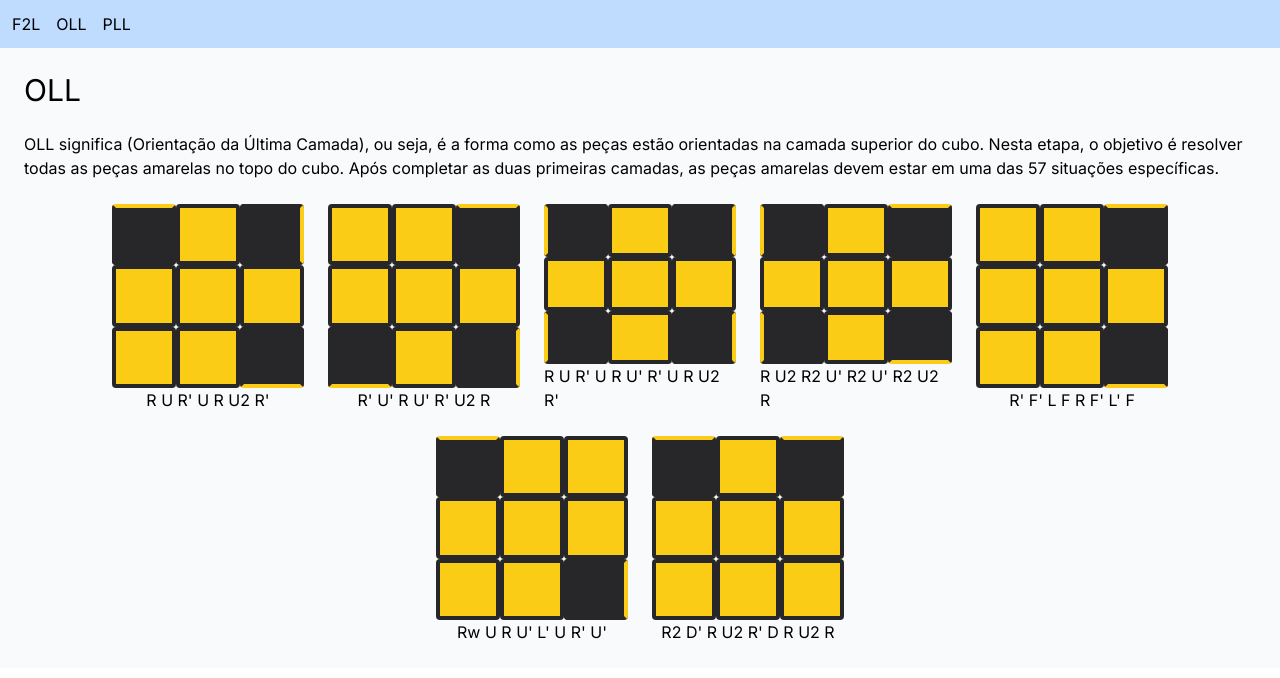
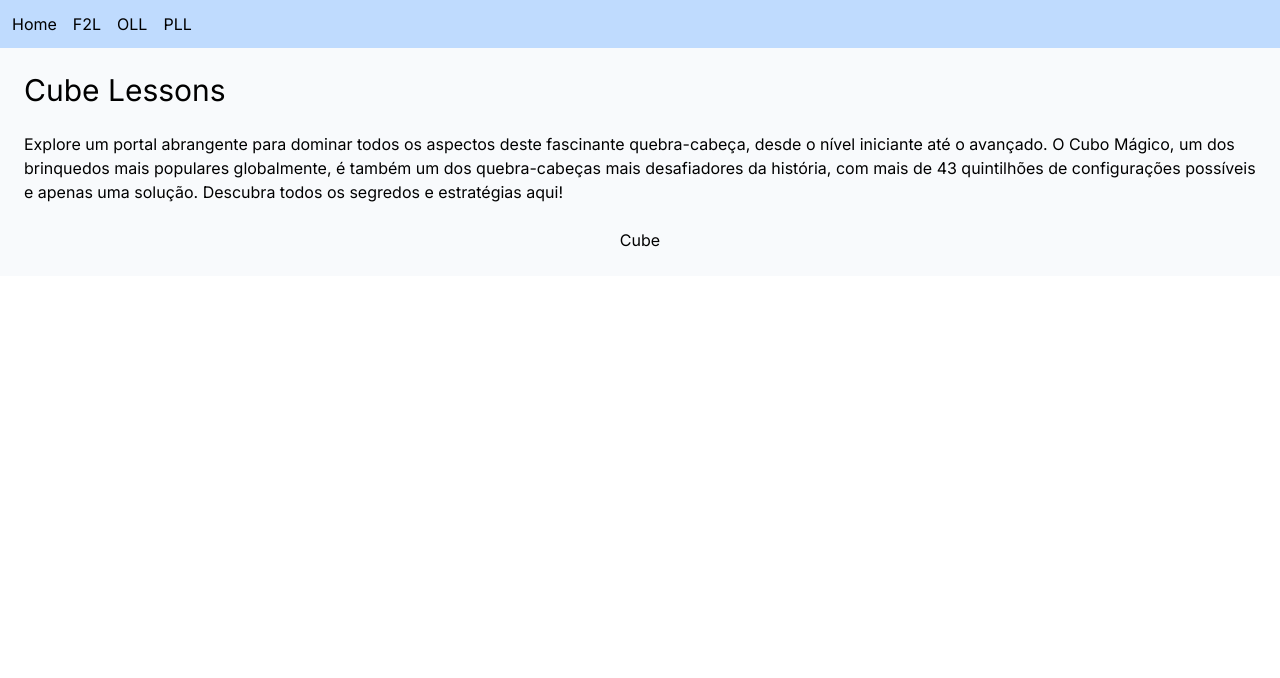
Before and after one commit to ValdineiJunior/cube-lessons, a Next.js app: page / in a window 1280 px wide. Shown: the top 678 px of the page. Built offline with nearby package versions, Linux system fonts and the light colour scheme.

Commit message:
feat: create the main menu

```diff
--- /dev/null
+++ b/src/app/(dashboard)/firstTwoLayers/page.tsx
@@ -0,0 +1,17 @@
+export default function FirstTwoLayers() {
+  return (
+    <h1 className=" bg-slate-50 col-span-10 p-6">
+      <div>
+        <h1 className="text-3xl">First Two Layers - F2L</h1>
+        <p className="py-6">
+          O método F2L, abreviação para First Two Layers ou Primeiras Duas
+          Camadas, foca na conclusão das primeiras duas camadas do cubo,
+          representando dois terços da resolução total. Neste estágio, a
+          abordagem difere do método básico ao priorizar a construção simultânea
+          de pares de quinas e meios.
+        </p>
+        <div className="flex flex-wrap gap-6 justify-center">Cube</div>
+      </div>
+    </h1>
+  )
+}
--- a/src/app/(dashboard)/ollCases/page.tsx
+++ /dev/null
@@ -1,17 +0,0 @@
-export function OllCases() {
-  return (
-    <h1 className=" bg-slate-50 col-span-10 p-6">
-      <div>
-        <h1 className="text-3xl">OLL</h1>
-        <p className="py-6">
-          OLL significa (Orientação da Última Camada), ou seja, é a forma como
-          as peças estão orientadas na camada superior do cubo. Nesta etapa, o
-          objetivo é resolver todas as peças amarelas no topo do cubo. Após
-          completar as duas primeiras camadas, as peças amarelas devem estar em
-          uma das 57 situações específicas.
-        </p>
-        <div className="flex flex-wrap gap-6 justify-center">Cube</div>
-      </div>
-    </h1>
-  )
-}
--- /dev/null
+++ b/src/app/(dashboard)/orientationLastLayer/page.tsx
@@ -0,0 +1,75 @@
+import { Cube } from '@/components/cube'
+
+export default function OrientationLastLayer() {
+  const notations = [
+    {
+      case: 'caseOll1',
+      notation: {
+        colors: ['t', 'y', 'r', 'y', 'y', 'y', 'y', 'y', 'b'],
+        moves: ['R', 'U', "R'", 'U', 'R', 'U2', "R'"],
+      },
+    },
+    {
+      case: 'caseOll2',
+      notation: {
+        colors: ['y', 'y', 't', 'y', 'y', 'y', 'b', 'y', 'r'],
+        moves: ["R'", "U'", 'R', "U'", "R'", 'U2', 'R'],
+      },
+    },
+    {
+      case: 'caseOll3',
+      notation: {
+        colors: ['l', 'y', 'r', 'y', 'y', 'y', 'l', 'y', 'r'],
+        moves: ['R', 'U', "R'", 'U', 'R', "U'", "R'", 'U', 'R', 'U2', "R'"],
+      },
+    },
+    {
+      case: 'caseOll4',
+      notation: {
+        colors: ['l', 'y', 't', 'y', 'y', 'y', 'l', 'y', 'b'],
+        moves: ['R', 'U2', 'R2', "U'", 'R2', "U'", 'R2', 'U2', 'R'],
+      },
+    },
+    {
+      case: 'caseOll5',
+      notation: {
+        colors: ['y', 'y', 't', 'y', 'y', 'y', 'y', 'y', 'b'],
+        moves: ["R'", "F'", 'L', 'F', 'R', "F'", "L'", 'F'],
+      },
+    },
+    {
+      case: 'caseOll6',
+      notation: {
+        colors: ['t', 'y', 'y', 'y', 'y', 'y', 'y', 'y', 'r'],
+        moves: ['Rw', 'U', 'R', "U'", "L'", 'U', "R'", "U'"],
+      },
+    },
+    {
+      case: 'caseOll7',
+      notation: {
+        colors: ['t', 'y', 't', 'y', 'y', 'y', 'y', 'y', 'y'],
+        moves: ['R2', "D'", 'R', 'U2', "R'", 'D', 'R', 'U2', 'R'],
+      },
+    },
+  ]
+
+  return (
+    <h1 className=" bg-slate-50 col-span-10 p-6">
+      <div>
+        <h1 className="text-3xl">Orientation Last Layer - OLL</h1>
+        <p className="py-6">
+          OLL significa (Orientação da Última Camada), ou seja, é a forma como
+          as peças estão orientadas na camada superior do cubo. Nesta etapa, o
+          objetivo é resolver todas as peças amarelas no topo do cubo. Após
+          completar as duas primeiras camadas, as peças amarelas devem estar em
+          uma das 57 situações específicas.
+        </p>
+        <div className="flex flex-wrap gap-6 justify-center">
+          {notations.map((notation) => (
+            <Cube key={notation.case} notation={notation.notation} />
+          ))}
+        </div>
+      </div>
+    </h1>
+  )
+}
--- a/src/app/(dashboard)/page.tsx
+++ b/src/app/(dashboard)/page.tsx
@@ -1,74 +1,17 @@
-import { Cube } from '@/components/cube'
-
 export default function Dashboard() {
-  const notations = [
-    {
-      case: 'caseOll1',
-      notation: {
-        colors: ['t', 'y', 'r', 'y', 'y', 'y', 'y', 'y', 'b'],
-        moves: ['R', 'U', "R'", 'U', 'R', 'U2', "R'"],
-      },
-    },
-    {
-      case: 'caseOll2',
-      notation: {
-        colors: ['y', 'y', 't', 'y', 'y', 'y', 'b', 'y', 'r'],
-        moves: ["R'", "U'", 'R', "U'", "R'", 'U2', 'R'],
-      },
-    },
-    {
-      case: 'caseOll3',
-      notation: {
-        colors: ['l', 'y', 'r', 'y', 'y', 'y', 'l', 'y', 'r'],
-        moves: ['R', 'U', "R'", 'U', 'R', "U'", "R'", 'U', 'R', 'U2', "R'"],
-      },
-    },
-    {
-      case: 'caseOll4',
-      notation: {
-        colors: ['l', 'y', 't', 'y', 'y', 'y', 'l', 'y', 'b'],
-        moves: ['R', 'U2', 'R2', "U'", 'R2', "U'", 'R2', 'U2', 'R'],
-      },
-    },
-    {
-      case: 'caseOll5',
-      notation: {
-        colors: ['y', 'y', 't', 'y', 'y', 'y', 'y', 'y', 'b'],
-        moves: ["R'", "F'", 'L', 'F', 'R', "F'", "L'", 'F'],
-      },
-    },
-    {
-      case: 'caseOll6',
-      notation: {
-        colors: ['t', 'y', 'y', 'y', 'y', 'y', 'y', 'y', 'r'],
-        moves: ['Rw', 'U', 'R', "U'", "L'", 'U', "R'", "U'"],
-      },
-    },
-    {
-      case: 'caseOll7',
-      notation: {
-        colors: ['t', 'y', 't', 'y', 'y', 'y', 'y', 'y', 'y'],
-        moves: ['R2', "D'", 'R', 'U2', "R'", 'D', 'R', 'U2', 'R'],
-      },
-    },
-  ]
-
   return (
     <h1 className=" bg-slate-50 col-span-10 p-6">
       <div>
-        <h1 className="text-3xl">OLL</h1>
+        <h1 className="text-3xl">Cube Lessons</h1>
         <p className="py-6">
-          OLL significa (Orientação da Última Camada), ou seja, é a forma como
-          as peças estão orientadas na camada superior do cubo. Nesta etapa, o
-          objetivo é resolver todas as peças amarelas no topo do cubo. Após
-          completar as duas primeiras camadas, as peças amarelas devem estar em
-          uma das 57 situações específicas.
+          Explore um portal abrangente para dominar todos os aspectos deste
+          fascinante quebra-cabeça, desde o nível iniciante até o avançado. O
+          Cubo Mágico, um dos brinquedos mais populares globalmente, é também um
+          dos quebra-cabeças mais desafiadores da história, com mais de 43
+          quintilhões de configurações possíveis e apenas uma solução. Descubra
+          todos os segredos e estratégias aqui!
         </p>
-        <div className="flex flex-wrap gap-6 justify-center">
-          {notations.map((notation) => (
-            <Cube key={notation.case} notation={notation.notation} />
-          ))}
-        </div>
+        <div className="flex flex-wrap gap-6 justify-center">Cube</div>
       </div>
     </h1>
   )
--- /dev/null
+++ b/src/app/(dashboard)/permutationLastLayer/page.tsx
@@ -0,0 +1,19 @@
+export default function PermutationLastLayer() {
+  return (
+    <h1 className=" bg-slate-50 col-span-10 p-6">
+      <div>
+        <h1 className="text-3xl">Permutation Last Layer - PLL</h1>
+        <p className="py-6">
+          PLL, a abreviação de Permutation Last Layer ou Permutação da Última
+          Camada, é o estágio onde concluímos a disposição das peças na camada
+          superior do cubo, resultando na resolução completa do cubo. Após a
+          conclusão da permutação das peças amarelas, é necessário identificar
+          dentre os 21 casos possíveis em qual situação específica o seu cubo se
+          encontra e, em seguida, aplicar a fórmula correspondente para
+          finalizar o processo.
+        </p>
+        <div className="flex flex-wrap gap-6 justify-center">Cube</div>
+      </div>
+    </h1>
+  )
+}
--- a/src/components/header.tsx
+++ b/src/components/header.tsx
@@ -1,12 +1,23 @@
+import Link from 'next/link'
+
 export function Header() {
   return (
     <div
       className="bg-blue-200 p-3 flex flex-row gap-x-4
 "
     >
-      <div>F2L</div>
-      <div>OLL</div>
-      <div>PLL</div>
+      <div>
+        <Link href="/">Home</Link>
+      </div>
+      <div>
+        <Link href="/firstTwoLayers">F2L</Link>
+      </div>
+      <div>
+        <Link href="/orientationLastLayer">OLL</Link>
+      </div>
+      <div>
+        <Link href="/permutationLastLayer">PLL</Link>
+      </div>
     </div>
   )
 }
```
